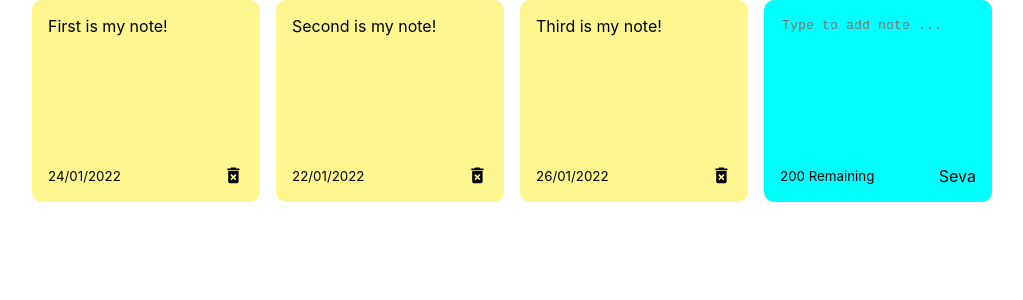
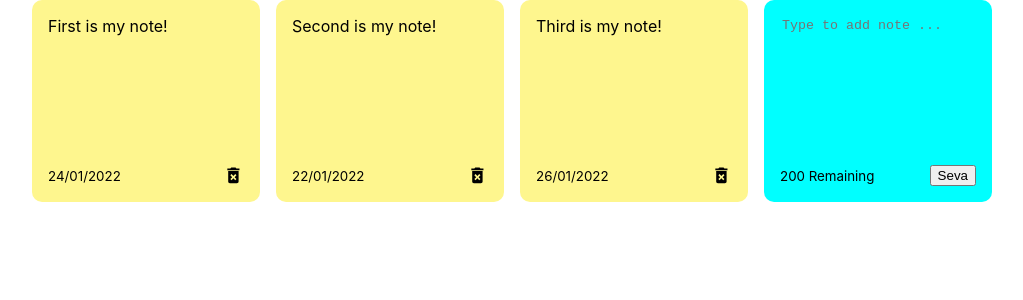
Before and after one commit to svoboda-core/react-my-note-app, a React (Create React App) app: page / in a window 1280 px wide. Shown: the top 300 px of the page, without its empty margins (128-1151 px from the left). Built offline with nearby package versions, Linux system fonts and the light colour scheme.

Commit message:
feat: add new notes component, character count

```diff
--- a/src/App.js
+++ b/src/App.js
@@ -20,9 +20,21 @@ const App = () => {
 			date: "26/01/2022"
 		},
 	]);
+
+	const addNote = (text) => {
+		const date = new Date();
+		const newNote = {
+			id: nanoid(),
+			text: text,
+			date: date.toLocaleDateString(),
+		}
+		const newNotes = [...notes, newNote];
+		setNotes(newNotes);
+	};
+
 	return (
 		<div className="container">
-			<NotesList notes={notes}/>
+			<NotesList notes={notes} handleAddNote={ addNote }/>
 		</div>
 	)
 }
--- a/src/components/AddNote.js
+++ b/src/components/AddNote.js
@@ -1,11 +1,30 @@
+import { useState } from "react";
 
-const AddNote = () => {
+const AddNote = ({ handleAddNote}) => {
+	const [noteText, setNoteText] = useState("");
+	const characterLimit = 200;
+	const hendeleChange = (event) => {
+		//console.log(event.target.value);
+		if (characterLimit - event.target.value.length >= 0) {
+			setNoteText(event.target.value);
+		}
+
+	};
+
+	const hedeleSaveClick = () => {
+		if (noteText.trim().length > 0) {
+			handleAddNote(noteText);
+			setNoteText('');
+		}
+
+	}
 	return (
 		<div className="note new">
-			<textarea rows="8" cols="10" placeholder="Type to add note ..."></textarea>
+			<textarea rows="8" cols="10" placeholder="Type to add note ..." value={noteText} onChange={hendeleChange}
+			></textarea>
 			<div className="note-footer">
-				<small>200 Remaining</small>
-				<div className="seva">Seva</div>
+				<small>{characterLimit - noteText.length} Remaining</small>
+				<button className="seva" onClick={hedeleSaveClick}>Seva</button>
 			</div>
 		</div>
 	)
--- a/src/components/NotesList.js
+++ b/src/components/NotesList.js
@@ -1,11 +1,11 @@
 import Note from "./Note";
 import AddNote from "./AddNote";
 
-const NotesList = ({ notes, }) => {
+const NotesList = ({ notes, handleAddNote}) => {
 	return (
 		<div className="notes-list">
 			{notes.map((note) => <Note id={note.id} text={note.text} date={note.date} />)}
-			<AddNote />
+			<AddNote handleAddNote={handleAddNote}/>
 		</div>
 
 	)
```
